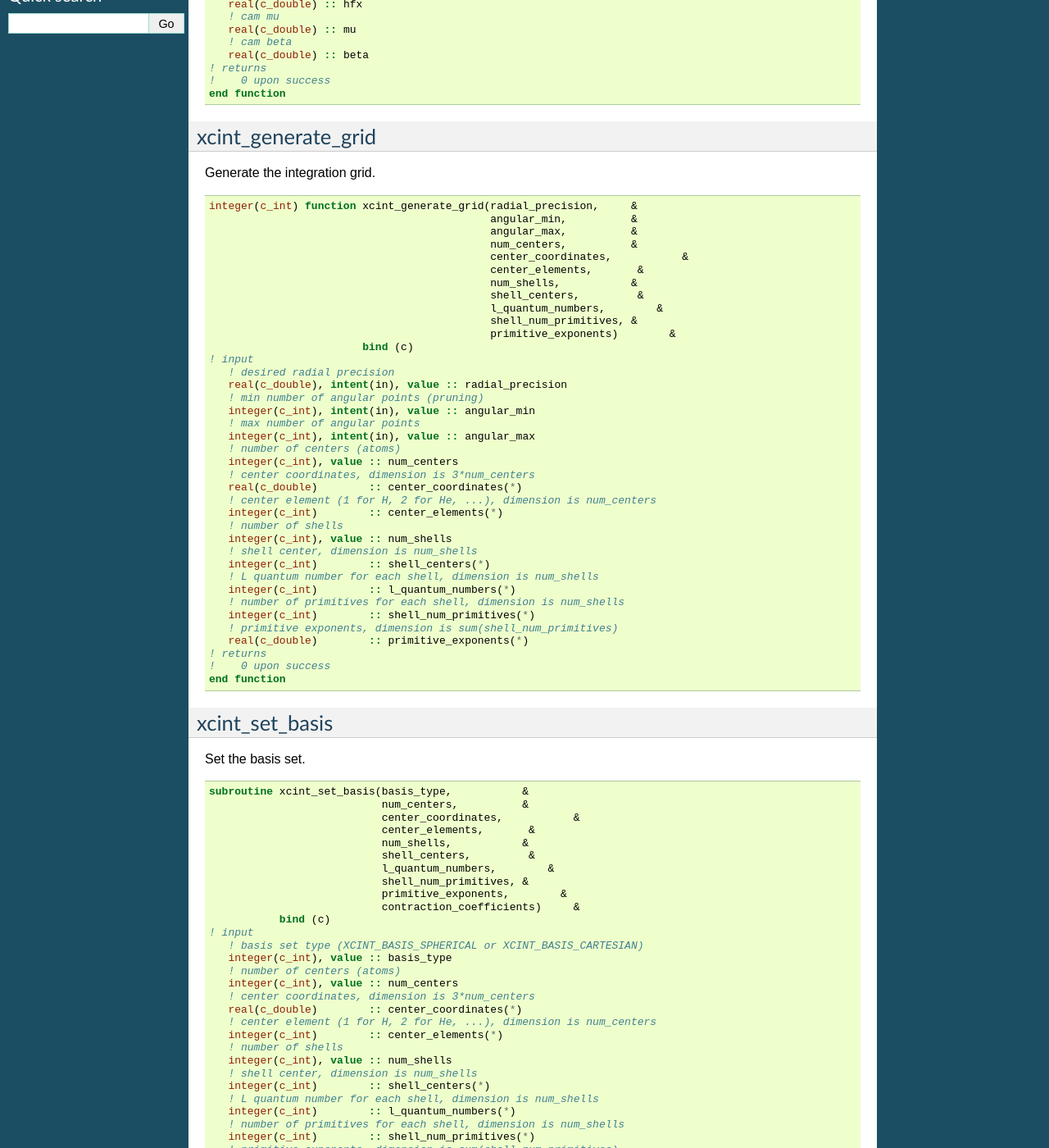
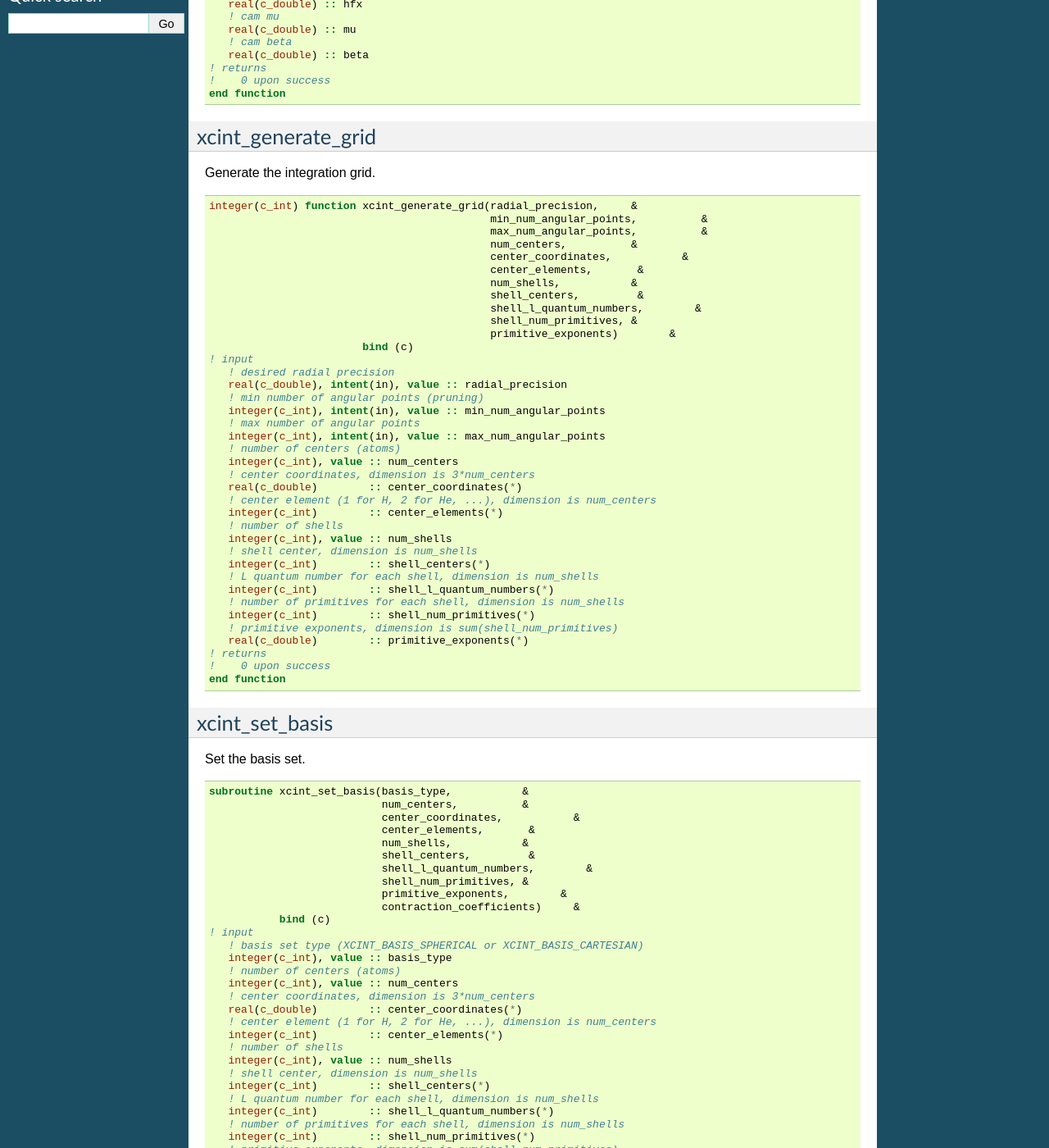
Before and after one commit to dftlibs/xcint, a Sphinx documentation site: the page built from doc/interfaces.rst, in a window 1280 px wide and 1400 px high, scrolled down 444 px. Shown: the whole window at 82% size. Built offline with Sphinx 7.4.7, drawn with Linux system fonts in a browser that asks for light colours.

Commit message:
renames in numgrid

```diff
--- a/doc/interfaces.rst
+++ b/doc/interfaces.rst
@@ -47,14 +47,14 @@ Generate the integration grid.
 .. code-block:: fortran
 
    integer(c_int) function xcint_generate_grid(radial_precision,     &
-                                               angular_min,          &
-                                               angular_max,          &
+                                               min_num_angular_points,          &
+                                               max_num_angular_points,          &
                                                num_centers,          &
                                                center_coordinates,           &
                                                center_elements,       &
                                                num_shells,           &
                                                shell_centers,         &
-                                               l_quantum_numbers,        &
+                                               shell_l_quantum_numbers,        &
                                                shell_num_primitives, &
                                                primitive_exponents)        &
                            bind (c)
@@ -62,9 +62,9 @@ Generate the integration grid.
       ! desired radial precision
       real(c_double), intent(in), value :: radial_precision
       ! min number of angular points (pruning)
-      integer(c_int), intent(in), value :: angular_min
+      integer(c_int), intent(in), value :: min_num_angular_points
       ! max number of angular points
-      integer(c_int), intent(in), value :: angular_max
+      integer(c_int), intent(in), value :: max_num_angular_points
       ! number of centers (atoms)
       integer(c_int), value :: num_centers
       ! center coordinates, dimension is 3*num_centers
@@ -76,7 +76,7 @@ Generate the integration grid.
       ! shell center, dimension is num_shells
       integer(c_int)        :: shell_centers(*)
       ! L quantum number for each shell, dimension is num_shells
-      integer(c_int)        :: l_quantum_numbers(*)
+      integer(c_int)        :: shell_l_quantum_numbers(*)
       ! number of primitives for each shell, dimension is num_shells
       integer(c_int)        :: shell_num_primitives(*)
       ! primitive exponents, dimension is sum(shell_num_primitives)
@@ -99,7 +99,7 @@ Set the basis set.
                               center_elements,       &
                               num_shells,           &
                               shell_centers,         &
-                              l_quantum_numbers,        &
+                              shell_l_quantum_numbers,        &
                               shell_num_primitives, &
                               primitive_exponents,        &
                               contraction_coefficients)     &
@@ -118,7 +118,7 @@ Set the basis set.
       ! shell center, dimension is num_shells
       integer(c_int)        :: shell_centers(*)
       ! L quantum number for each shell, dimension is num_shells
-      integer(c_int)        :: l_quantum_numbers(*)
+      integer(c_int)        :: shell_l_quantum_numbers(*)
       ! number of primitives for each shell, dimension is num_shells
       integer(c_int)        :: shell_num_primitives(*)
       ! primitive exponents, dimension is sum(shell_num_primitives)
```
Also changed, not shown: 9 other files.
